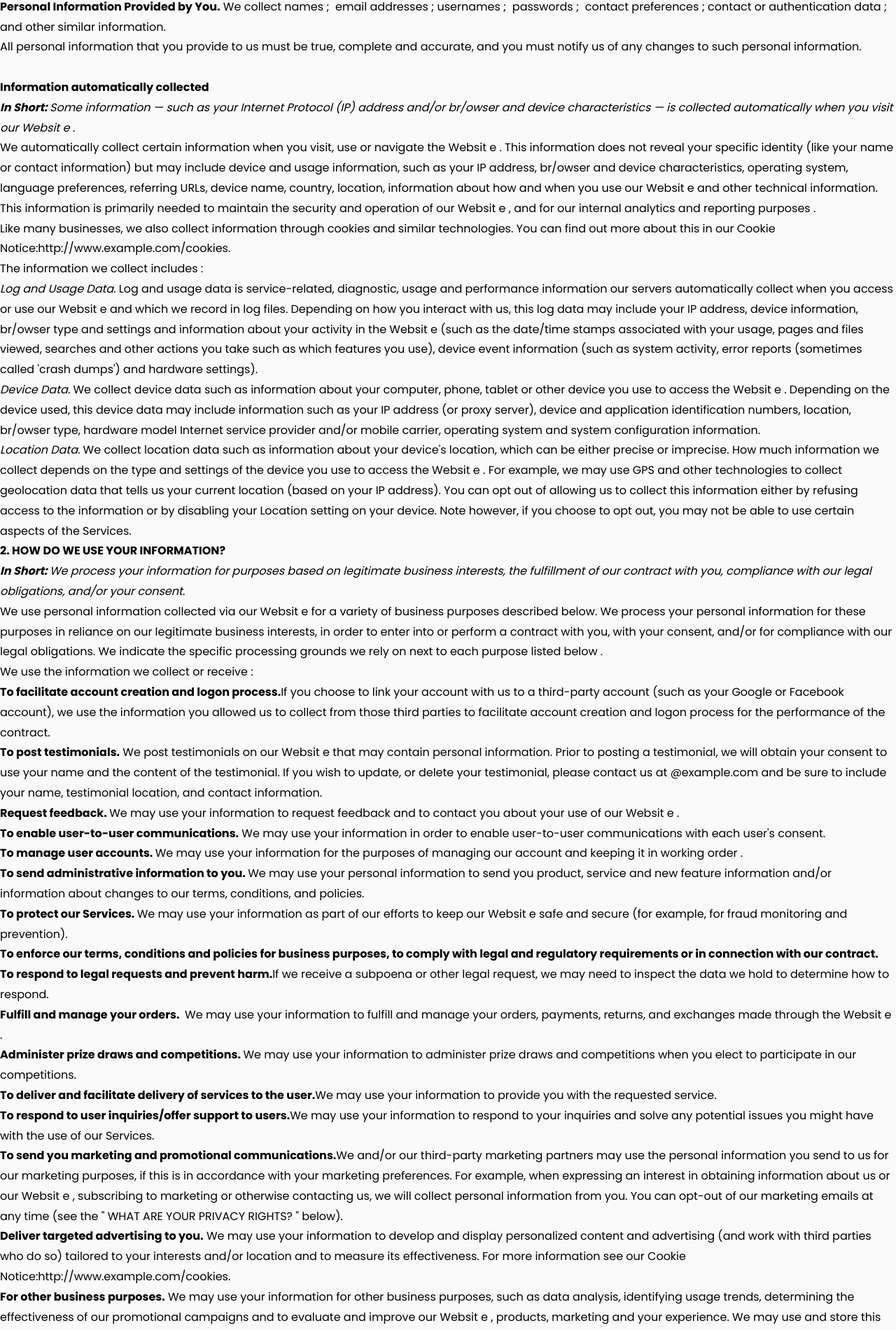
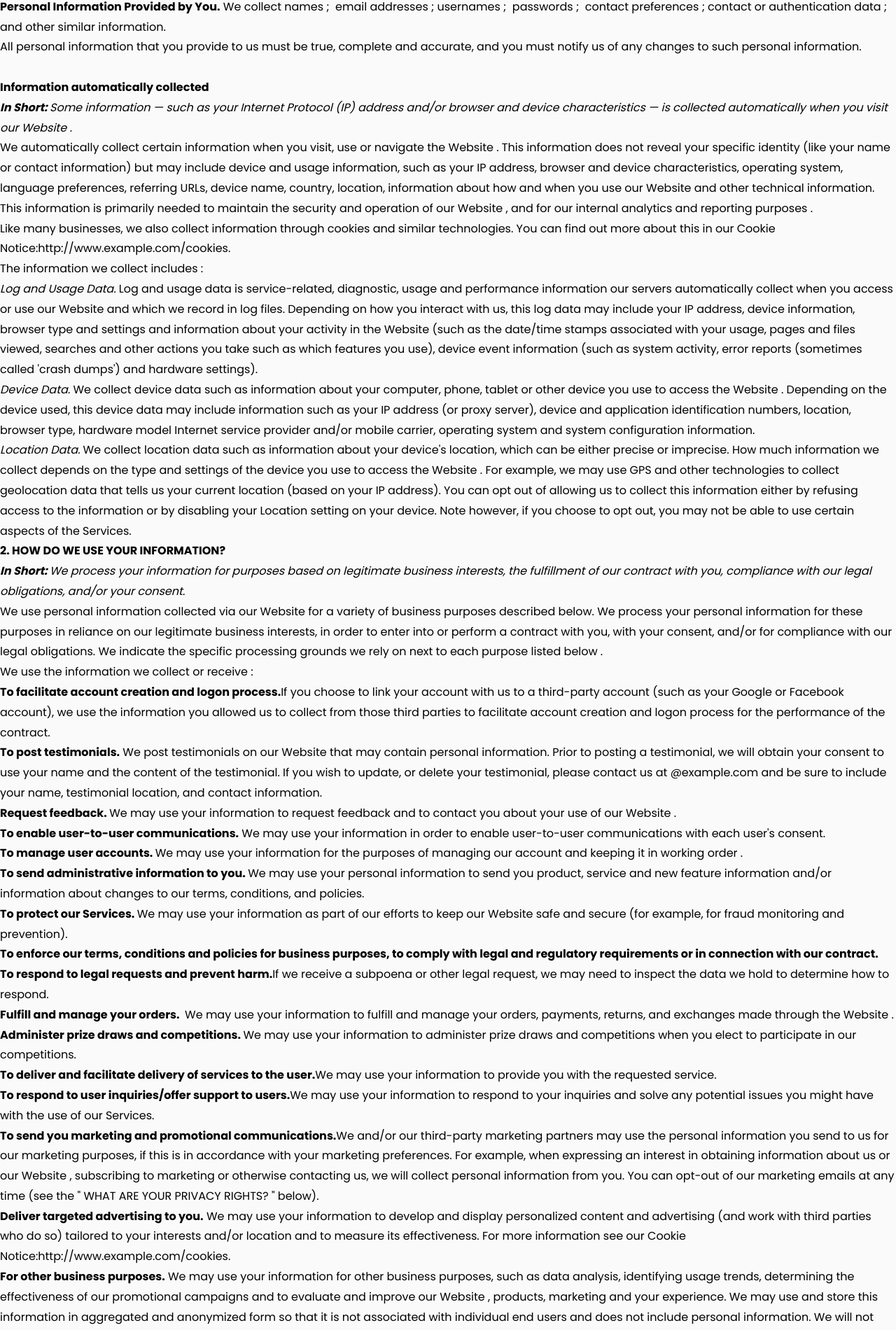
Before and after one commit to Thomas13702/socialmedia_backend, a Next.js app: page /privacy-policy in a window 1280 px wide. Shown: the part 1156-3056 px from the top of the page at 70% size. Built offline with nearby package versions, Linux system fonts and the light colour scheme; no server answers.

Commit message:
Change " to &quot;

```diff
--- a/pages/privacy-policy.js
+++ b/pages/privacy-policy.js
@@ -13,10 +13,11 @@ export default function privacyPolicy() {
         <div>
           Thank you for choosing to be part of our community at THOMAS LTD
           (&quot;
-          <strong>Company</strong> ," &quot;<strong>we</strong>,&quot; "
-          <strong>us</strong>,&quot; or " <strong>our</strong>"). We are
-          committed to protecting your personal information and your right to
-          privacy. If you have any questions or concerns about this privacy
+          <strong>Company</strong> ,&quot; &quot;<strong>we</strong>,&quot;
+          &quot;
+          <strong>us</strong>,&quot; or &quot; <strong>our</strong>&quot;). We
+          are committed to protecting your personal information and your right
+          to privacy. If you have any questions or concerns about this privacy
           notice or our practices with regard to your personal information,
           please contact us at thomaspritchard137@btinternet.com .
         </div>
@@ -151,13 +152,13 @@ export default function privacyPolicy() {
                 We collect personal information that you voluntarily provide to
                 us when you register on the Website, express an interest in
                 obtaining information about us or our products and Services,
-                when you participate in activities on the Websit e (such as by
+                when you participate in activities on the Website (such as by
                 posting messages in our online forums or entering competitions,
                 contests or giveaways ) or otherwise when you contact us.
               </div>
               <div>
                 The personal information that we collect depends on the context
-                of your interactions with us and the Websit e , the choices you
+                of your interactions with us and the Website , the choices you
                 make and the products and features you use. The personal
                 information we collect may include the following :
               </div>
@@ -187,22 +188,22 @@ export default function privacyPolicy() {
                   </strong>
                   <em>
                     Some information &mdash; such as your Internet Protocol (IP)
-                    address and/or br/owser and device characteristics &mdash;
-                    is collected automatically when you visit our
-                    <em> Websit e </em> .
+                    address and/or browser and device characteristics &mdash; is
+                    collected automatically when you visit our
+                    <em> Website </em> .
                   </em>
                 </div>
               </div>
               <div>
                 We automatically collect certain information when you visit, use
-                or navigate the Websit e . This information does not reveal your
+                or navigate the Website . This information does not reveal your
                 specific identity (like your name or contact information) but
                 may include device and usage information, such as your IP
-                address, br/owser and device characteristics, operating system,
+                address, browser and device characteristics, operating system,
                 language preferences, referring URLs, device name, country,
-                location, information about how and when you use our Websit e
-                and other technical information. This information is primarily
-                needed to maintain the security and operation of our Websit e ,
+                location, information about how and when you use our Website and
+                other technical information. This information is primarily
+                needed to maintain the security and operation of our Website ,
                 and for our internal analytics and reporting purposes .
               </div>
               <div>
@@ -224,14 +225,14 @@ export default function privacyPolicy() {
                   <em>Log and Usage Data.</em> Log and usage data is
                   service-related, diagnostic, usage and performance information
                   our servers automatically collect when you access or use our
-                  Websit e and which we record in log files. Depending on how
-                  you interact with us, this log data may include your IP
-                  address, device information, br/owser type and settings and
-                  information about your activity in the Websit e (such as the
-                  date/time stamps associated with your usage, pages and files
-                  viewed, searches and other actions you take such as which
-                  features you use), device event information (such as system
-                  activity, error reports (sometimes called 'crash dumps') and
+                  Website and which we record in log files. Depending on how you
+                  interact with us, this log data may include your IP address,
+                  device information, browser type and settings and information
+                  about your activity in the Website (such as the date/time
+                  stamps associated with your usage, pages and files viewed,
+                  searches and other actions you take such as which features you
+                  use), device event information (such as system activity, error
+                  reports (sometimes called &apos;crash dumps&apos;) and
                   hardware settings).
                 </li>
               </ul>
@@ -239,12 +240,12 @@ export default function privacyPolicy() {
                 <li>
                   <em>Device Data.</em> We collect device data such as
                   information about your computer, phone, tablet or other device
-                  you use to access the Websit e . Depending on the device used,
+                  you use to access the Website . Depending on the device used,
                   this device data may include information such as your IP
                   address (or proxy server), device and application
-                  identification numbers, location, br/owser type, hardware
-                  model Internet service provider and/or mobile carrier,
-                  operating system and system configuration information.
+                  identification numbers, location, browser type, hardware model
+                  Internet service provider and/or mobile carrier, operating
+                  system and system configuration information.
                 </li>
               </ul>
               <ul>
@@ -253,7 +254,7 @@ export default function privacyPolicy() {
                   information about your device's location, which can be either
                   precise or imprecise. How much information we collect depends
                   on the type and settings of the device you use to access the
-                  Websit e . For example, we may use GPS and other technologies
+                  Website . For example, we may use GPS and other technologies
                   to collect geolocation data that tells us your current
                   location (based on your IP address). You can opt out of
                   allowing us to collect this information either by refusing
@@ -280,7 +281,7 @@ export default function privacyPolicy() {
                 </div>
               </div>
               <div>
-                We use personal information collected via our Websit e for a
+                We use personal information collected via our Website for a
                 variety of business purposes described below. We process your
                 personal information for these purposes in reliance on our
                 legitimate business interests, in order to enter into or perform
@@ -304,7 +305,7 @@ export default function privacyPolicy() {
               <ul>
                 <li>
                   <strong>To post testimonials.</strong> We post testimonials on
-                  our Websit e that may contain personal information. Prior to
+                  our Website that may contain personal information. Prior to
                   posting a testimonial, we will obtain your consent to use your
                   name and the content of the testimonial. If you wish to
                   update, or delete your testimonial, please contact us at
@@ -316,7 +317,7 @@ export default function privacyPolicy() {
                 <li>
                   <strong>Request feedback.&nbsp;</strong>We may use your
                   information to request feedback and to contact you about your
-                  use of our Websit e .
+                  use of our Website .
                 </li>
               </ul>
               <ul>
@@ -344,7 +345,7 @@ export default function privacyPolicy() {
               <ul>
                 <li>
                   <strong>To protect our Services.&nbsp;</strong>We may use your
-                  information as part of our efforts to keep our Websit e safe
+                  information as part of our efforts to keep our Website safe
                   and secure (for example, for fraud monitoring and prevention).
                 </li>
               </ul>
@@ -370,7 +371,7 @@ export default function privacyPolicy() {
                 <li>
                   <strong>Fulfill and manage your orders.&nbsp;</strong> We may
                   use your information to fulfill and manage your orders,
-                  payments, returns, and exchanges made through the Websit e .
+                  payments, returns, and exchanges made through the Website .
                 </li>
               </ul>
               <ul>
@@ -409,12 +410,15 @@ export default function privacyPolicy() {
                   personal information you send to us for our marketing
                   purposes, if this is in accordance with your marketing
                   preferences. For example, when expressing an interest in
-                  obtaining information about us or our Websit e , subscribing
-                  to marketing or otherwise contacting us, we will collect
-                  personal information from you. You can opt-out of our
-                  marketing emails at any time (see the "
-                  <a href="#privacyrights"> WHAT ARE YOUR PRIVACY RIGHTS? </a> "
-                  below).
+                  obtaining information about us or our Website , subscribing to
+                  marketing or otherwise contacting us, we will collect personal
+                  information from you. You can opt-out of our marketing emails
+                  at any time (see the &quot;
+                  <a href="#privacyrights">
+                    {" "}
+                    WHAT ARE YOUR PRIVACY RIGHTS?{" "}
+                  </a>{" "}
+                  &quot; below).
                 </li>
               </ul>
               <ul>
@@ -440,12 +444,12 @@ export default function privacyPolicy() {
                   information for other business purposes, such as data
                   analysis, identifying usage trends, determining the
                   effectiveness of our promotional campaigns and to evaluate and
-                  improve our Websit e , products, marketing and your
-                  experience. We may use and store this information in
-                  aggregated and anonymized form so that it is not associated
-                  with individual end users and does not include personal
-                  information. We will not use identifiable personal information
-                  without your consent .
+                  improve our Website , products, marketing and your experience.
+                  We may use and store this information in aggregated and
+                  anonymized form so that it is not associated with individual
+                  end users and does not include personal information. We will
+                  not use identifiable personal information without your consent
+                  .
                 </li>
               </ul>
               <div>
@@ -537,11 +541,11 @@ export default function privacyPolicy() {
                           personal information (for example, by posting
                           comments, contributions or other content to the Websit
                           e ) or otherwise interact with public areas of the
-                          Websit e , such personal information may be viewed by
+                          Website , such personal information may be viewed by
                           all users and may be publicly made available outside
-                          the Websit e in perpetuity. Similarly, other users
-                          will be able to view descriptions of your activity,
-                          communicate with you within our Websit e , and view
+                          the Website in perpetuity. Similarly, other users will
+                          be able to view descriptions of your activity,
+                          communicate with you within our Website , and view
                           your profile.
                         </li>
                       </ul>
@@ -640,8 +644,8 @@ export default function privacyPolicy() {
                           or modify your information. Although we will do our
                           best to protect your personal information,
                           transmission of personal information to and from our
-                          Websit e is at your own risk. You should only access
-                          the Websit e within a secure environment.
+                          Website is at your own risk. You should only access
+                          the Website within a secure environment.
                         </div>
                         <div>
                           <strong> 7. WHAT ARE YOUR PRIVACY RIGHTS? </strong>
@@ -751,13 +755,13 @@ export default function privacyPolicy() {
                           <strong>
                             <u>Cookies and similar technologies:</u>
                           </strong>
-                          Most Web br/owsers are set to accept cookies by
+                          Most Web browsers are set to accept cookies by
                           default. If you prefer, you can usually choose to set
-                          your br/owser to remove cookies and to reject cookies.
+                          your browser to remove cookies and to reject cookies.
                           If you choose to remove cookies or reject cookies,
                           this could affect certain features or services of our
-                          Websit e . To opt-out of interest-based advertising by
-                          advertisers on our Websit e visit
+                          Website . To opt-out of interest-based advertising by
+                          advertisers on our Website visit
                           <a
                             href="http://www.aboutads.info/choices/"
                             target="_blank"
@@ -801,15 +805,15 @@ export default function privacyPolicy() {
                           <strong>8. CONTROLS FOR DO-NOT-TRACK FEATURES</strong>
                         </div>
                         <div>
-                          Most web br/owsers and some mobile operating systems
+                          Most web browsers and some mobile operating systems
                           and mobile applications include a Do-Not-Track
-                          (&quot;DNT") feature or setting you can activate to
-                          signal your privacy preference not to have data about
-                          your online br/owsing activities monitored and
+                          (&quot;DNT&quot;) feature or setting you can activate
+                          to signal your privacy preference not to have data
+                          about your online br/owsing activities monitored and
                           collected. At this stage no uniform technology
                           standard for recognizing and implementing DNT signals
                           has been finalized. As such, we do not currently
-                          respond to DNT br/owser signals or any other mechanism
+                          respond to DNT browser signals or any other mechanism
                           that automatically communicates your choice not to be
                           tracked online. If a standard for online tracking is
                           adopted that we must follow in the future, we will
@@ -849,15 +853,15 @@ export default function privacyPolicy() {
                         <div>
                           If you are under 18 years of age, reside in
                           California, and have a registered account with the
-                          Websit e , you have the right to request removal of
-                          unwanted data that you publicly post on the Websit e .
+                          Website , you have the right to request removal of
+                          unwanted data that you publicly post on the Website .
                           To request removal of such data, please contact us
                           using the contact information provided below, and
                           include the email address associated with your account
                           and a statement that you reside in California. We will
                           make sure the data is not publicly displayed on the
-                          Websit e , but please be aware that the data may not
-                          be completely or comprehensively removed from all our
+                          Website , but please be aware that the data may not be
+                          completely or comprehensively removed from all our
                           systems (e.g. backups, etc.).
                         </div>
                         <div>
@@ -871,7 +875,7 @@ export default function privacyPolicy() {
                         <div>
                           <div>
                             The California Code of Regulations defines a
-                            "resident" as:
+                            &quot;resident&quot; as:
                           </div>
                         </div>
                         <div>
@@ -884,11 +888,12 @@ export default function privacyPolicy() {
                           a temporary or transitory purpose
                         </div>
                         <div>
-                          All other individuals are defined as "non-residents."
+                          All other individuals are defined as
+                          &quot;non-residents.&quot;
                         </div>
                         <div>
-                          If this definition of "resident" applies to you, we
-                          must adhere to certain rights and obligations
+                          If this definition of &quot;resident&quot; applies to
+                          you, we must adhere to certain rights and obligations
                           regarding your personal information.
                         </div>
                         <div>
@@ -999,7 +1004,7 @@ export default function privacyPolicy() {
                               </td>
                               <td>
                                 <div>
-                                  Br/owsing history, search history, online
+                                  Browsing history, search history, online
                                   behavior, interest data, and interactions with
                                   our and other websites, applications, systems
                                   and advertisements
```
Also changed, not shown: pages/cookie.js (+4 -4 lines), pages/terms-and-conditions.js (+16 -14 lines).
